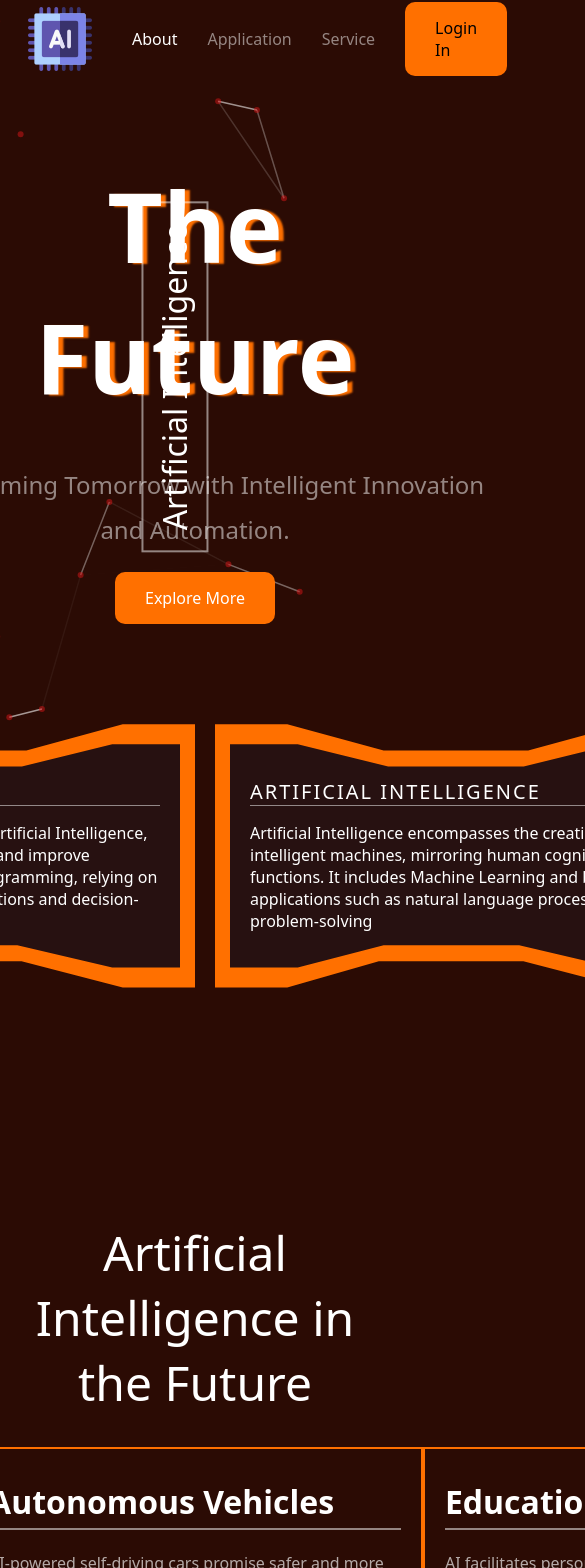
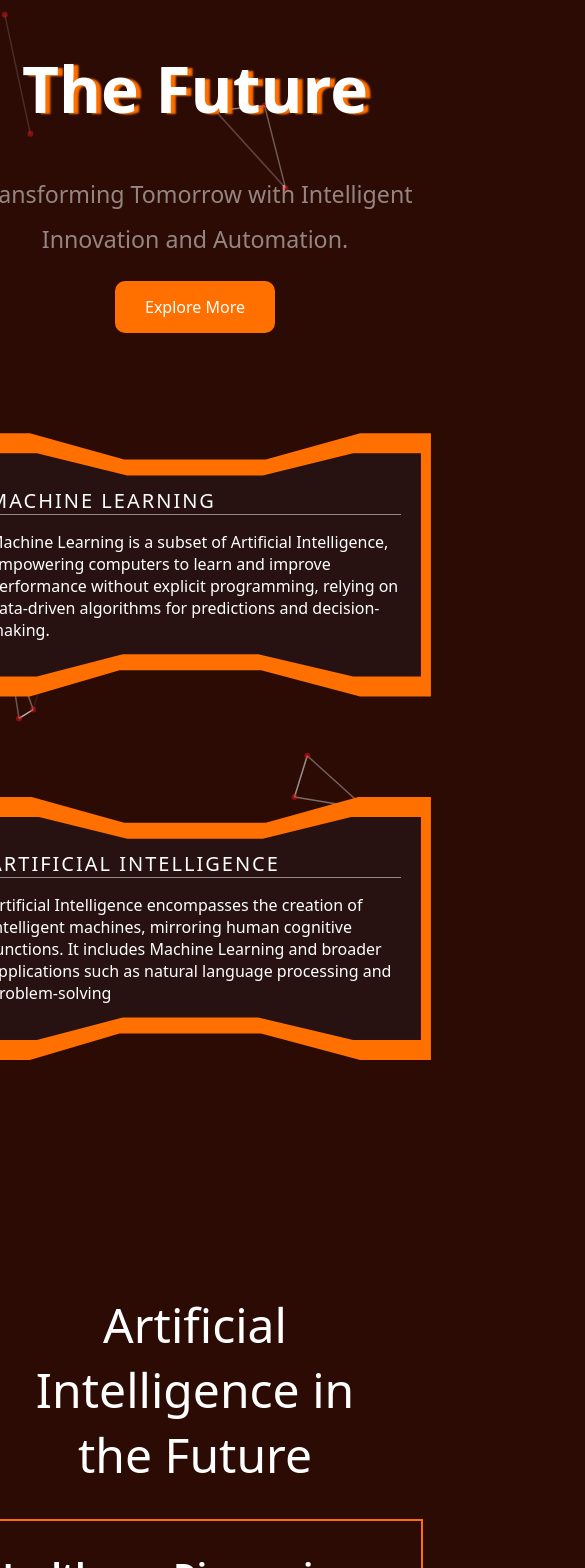
Before and after one commit to TRAVELLER00012/AiServices, a React (Vite) app: page / in a window 390 px wide. Shown: the part 16-1584 px from the top of the page, 585 px wide, since content can reach past the window. Built offline with nearby package versions, Linux system fonts and the light colour scheme.

Commit message:
basic mobile access

```diff
--- a/src/App.css
+++ b/src/App.css
@@ -36,3 +36,9 @@ body{
 .error{
     color: tomato;
 }
+@media screen and (max-width:426px) {
+    .big-heading{
+        white-space: nowrap;
+        font-size: 4rem;
+    }
+}
--- a/src/App.tsx
+++ b/src/App.tsx
@@ -11,7 +11,7 @@ const App = () => {
   return (
     <>
       <ParticleBackground />
-      <Navigation about={true}/>
+      {/* <Navigation about={true}/> */}
       <About />
       <Knowledge />
 
--- a/src/styles/about.module.css
+++ b/src/styles/about.module.css
@@ -32,3 +32,21 @@
     color: white;
     text-decoration: none;
 }
+@media screen and (max-width:768px) {
+    .side{
+        display: none;
+    }
+    .boxGrid{
+        grid-template-columns: auto;
+        grid-template-rows: 50% auto;
+    }
+}
+@media screen and (max-width:426px) {
+    .heading h2{
+        width: 35ch;
+        font-size: 1.45rem;
+    }
+    .boxGrid{
+
+    }
+}
--- a/src/styles/knowledge.module.css
+++ b/src/styles/knowledge.module.css
@@ -27,3 +27,10 @@
 .disabled{
     opacity: 0.5;
 }
+@media screen and (max-width:1024px) {
+    .readBox{
+        grid-template-columns: auto;
+        grid-template-rows: repeat(3,1fr);
+        row-gap: 20px;
+    }
+}
```
Also changed, not shown: src/styles/yellowBox.module.css (line endings or trailing spaces).
